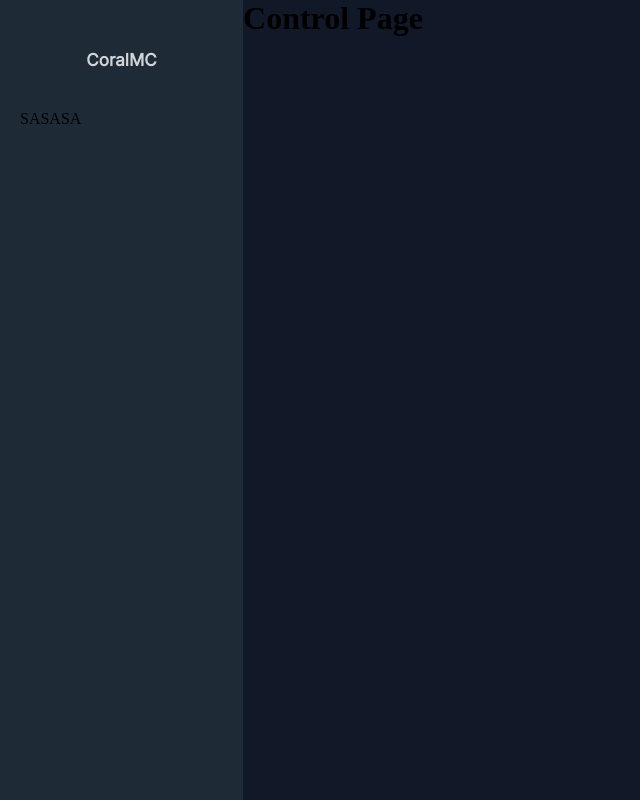
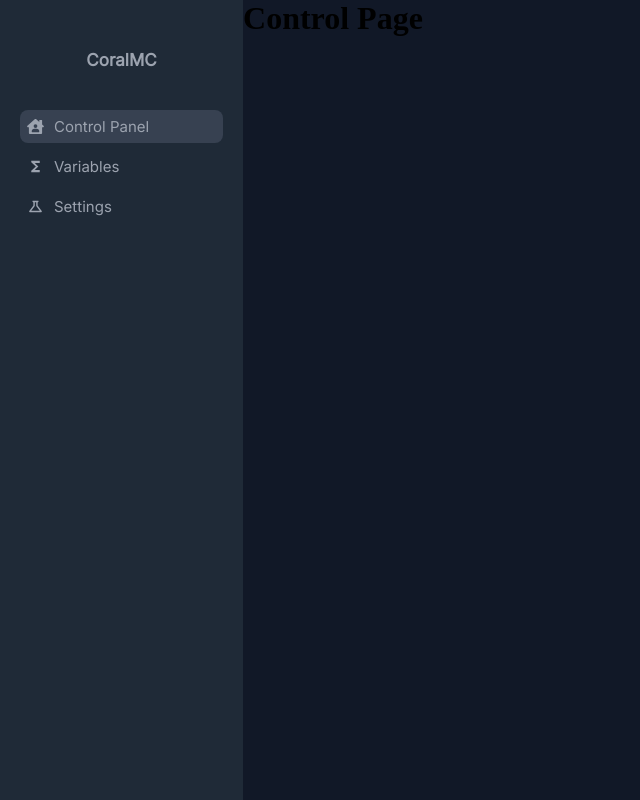
Before and after one commit to imjoaosilva/CoralMc, a React (Vite) app: page / in a window 1280 px wide. Shown: the whole page, without its empty margins (0-640 px from the left). Built offline with nearby package versions, Linux system fonts and the light colour scheme.

Commit message:
SideBar Modification -> Active Verification

```diff
--- a/src/components/SideBar/index.tsx
+++ b/src/components/SideBar/index.tsx
@@ -1,11 +1,43 @@
 import * as C from './style';
+import { useState } from 'react';
+import { FaHouseUser } from 'react-icons/fa';
+import { MdFunctions } from 'react-icons/md';
+import { MdOutlineScience } from 'react-icons/md';
 
 export const SideBar = () => {
+    const [active, setActive] = useState(0);
+
     return (
         <C.Container>
             <C.SideBarTitle>CoralMC</C.SideBarTitle>
             <C.SideBarList>
-                <C.SideBarListItem>SASASA</C.SideBarListItem>
+                <C.SideBarListItem
+                    active={active == 0 ? true : false}
+                    onClick={() => {
+                        setActive(0);
+                    }}
+                >
+                    <FaHouseUser color={"9CA3AF"} size={17}/>
+                    Control Panel
+                </C.SideBarListItem>
+                <C.SideBarListItem
+                    active={active == 1 ? true : false}
+                    onClick={() => {
+                        setActive(1);
+                    }}
+                >
+                    <MdFunctions color={"9CA3AF"} size={17}/>
+                    Variables
+                </C.SideBarListItem>
+                <C.SideBarListItem
+                    active={active == 2 ? true : false}
+                    onClick={() => {
+                        setActive(2);
+                    }}
+                >
+                    <MdOutlineScience color={"9CA3AF"} size={17}/>
+                    Settings
+                </C.SideBarListItem>
             </C.SideBarList>
         </C.Container>
     )
--- a/src/components/SideBar/style.ts
+++ b/src/components/SideBar/style.ts
@@ -1,4 +1,8 @@
 import styled from "styled-components";
+
+interface SideBarListItemProps {
+    active?: boolean;
+}
 
 export const Container = styled.div`
     width: 300px;
@@ -13,8 +17,7 @@ export const Container = styled.div`
 export const SideBarTitle = styled.h1`
     font-family: 'Inter', sans-serif;
     font-size: 17px;
-    color: #fff;
-    opacity: 0.8;
+    color: #9CA3AF;
 `
 
 export const SideBarList = styled.ul`
@@ -22,12 +25,36 @@ export const SideBarList = styled.ul`
     list-style: none;
     margin-top: 20px;
     display: flex;
-    gap: 10px;
+    gap: 7px;
     flex-direction: column;
     justify-content: flex-start;
     padding: 20px;
 `
 
-export const SideBarListItem = styled.li`
+export const SideBarListItem = styled.li<SideBarListItemProps>`
+    padding: 7px;
+    border-radius: 8px;
+    width: 100%;
+    display: flex;
+    align-items: center;
+    gap: 10px;
+    font-family: 'Inter', sans-serif;
+    font-size: 15px;
+    color: #9CA3AF;
 
+    transition: all 0.2s linear;
+
+    &:hover {
+        cursor: pointer;
+        background-color: #374151;
+        opacity: 0.8;
+    }
+
+    ${props => props.active && `
+        background-color: #374151;
+
+        &:hover {
+            opacity: 1;
+        }
+    `}
 `
```
Also changed, not shown: src/components/DropDown/index.tsx (added, +7 -0 lines), src/components/DropDown/style.ts (added).
